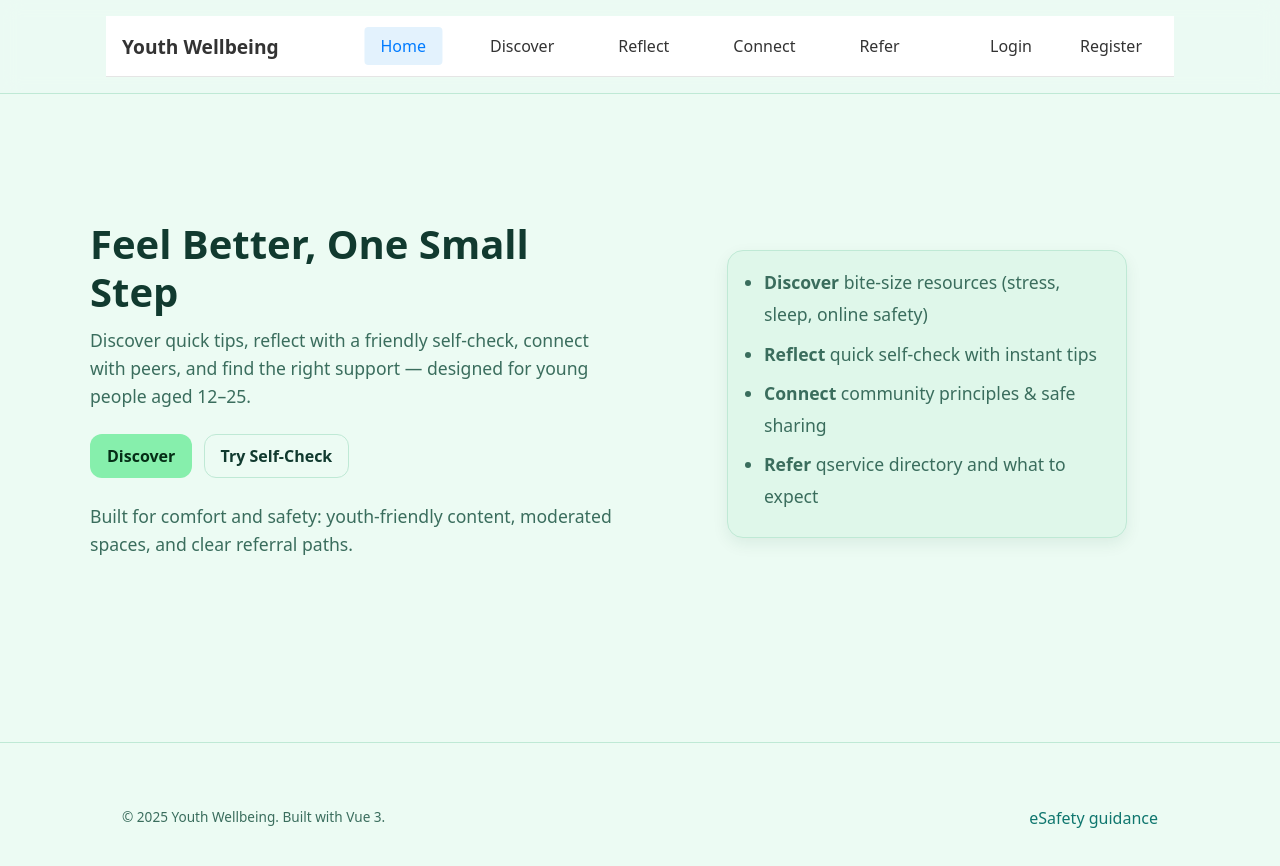
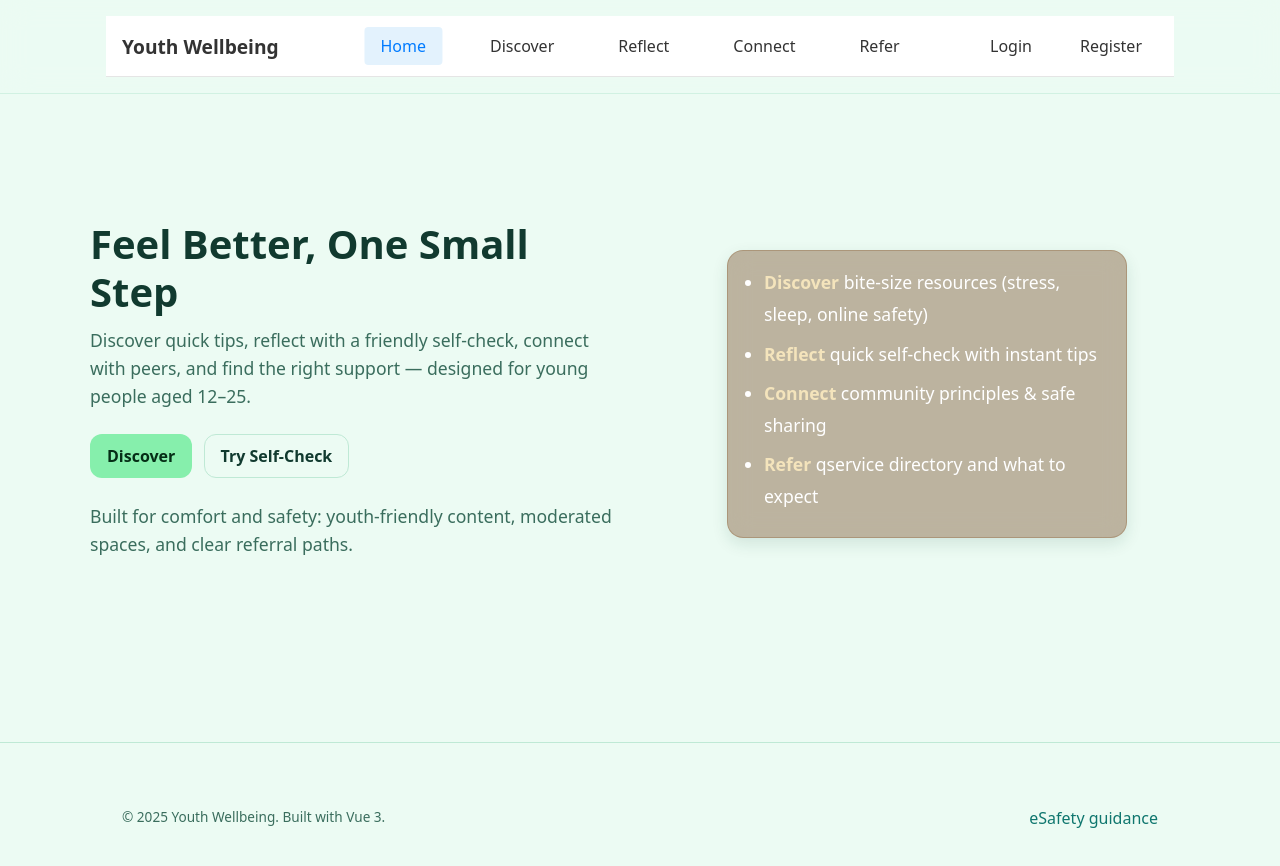
Before and after one commit to olivia5227/FIT5032_28074688_Yuhan_Xu_Project, a Vue app: page / in a window 1280 px wide. Shown: the top 866 px of the page. Built offline with nearby package versions, Linux system fonts and the light colour scheme.

Commit message:
home UI design

```diff
--- a/src/components/NavBar.vue
+++ b/src/components/NavBar.vue
@@ -229,10 +229,12 @@ onUnmounted(() => {
   position: absolute;
   top: 100%;
   right: 0;
-  background: white;
-  border: 1px solid #e5e5e5;
+  background: rgba(255, 255, 255, 0.8);  /* Semi-transparent background */
+  border: 1px solid rgba(229, 229, 229, 0.6);  /* Semi-transparent border */
   border-radius: 6px;
   box-shadow: 0 4px 12px rgba(0,0,0,0.15);
+  backdrop-filter: blur(12px);  /* Frosted glass effect */
+  -webkit-backdrop-filter: blur(12px);  /* Safari support */
   min-width: 180px;
   opacity: 0;
   visibility: hidden;
--- a/src/styles/theme.css
+++ b/src/styles/theme.css
@@ -31,16 +31,20 @@ a:hover{text-decoration:underline}
 .grid{display:grid; gap:1rem; grid-template-columns:repeat(12,1fr)}
 
 .card{
-  background:var(--card);
-  border:1px solid var(--border);
+  background:rgba(223,247,234,0.6);  /* Semi-transparent card background */
+  border:1px solid rgba(191,233,213,0.8);  /* Semi-transparent border */
   border-radius:16px;
   padding:1rem;
-  box-shadow:0 6px 16px rgba(16,78,56,.08);
+  box-shadow:0 6px 16px rgba(16,78,56,.12);
+  backdrop-filter:blur(12px);  /* Frosted glass effect */
+  -webkit-backdrop-filter:blur(12px);  /* Safari support */
 }
 /* Peach variant for suggestion cards */
 .card.peach{
-  background: var(--peach-card);
-  border-color: var(--peach-border);
+  background: rgba(253,232,217,0.6);  /* Semi-transparent peach background */
+  border-color: rgba(251,213,192,0.8);  /* Semi-transparent peach border */
+  backdrop-filter:blur(12px);  /* Frosted glass effect */
+  -webkit-backdrop-filter:blur(12px);  /* Safari support */
 }
 
 /* Buttons: primary = Discover green, ghost = outlined */
@@ -68,9 +72,10 @@ a:hover{text-decoration:underline}
 /* Header/ footer on light theme */
 header.site{
   position:sticky;top:0;z-index:40;
-  background:rgba(236,251,243,.8); /* translucent light green */
-  backdrop-filter:blur(10px);
-  border-bottom:1px solid var(--border);
+  background:rgba(236,251,243,.7); /* More translucent light green */
+  backdrop-filter:blur(15px);  /* Enhanced blur for better frosted effect */
+  -webkit-backdrop-filter:blur(15px);  /* Safari support */
+  border-bottom:1px solid rgba(191,233,213,0.6);  /* Semi-transparent border */
 }
 nav.wrap{display:flex;align-items:center;justify-content:space-between;gap:.5rem}
 
--- a/src/views/Home.vue
+++ b/src/views/Home.vue
@@ -25,7 +25,7 @@
 
       <!-- Right: the four bullet points card -->
       <div class="hero-right">
-        <div class="hero-bullets card">
+        <div class="hero-bullets card card-dark-brown">
           <ul class="helper">
             <li><strong>Discover</strong> bite-size resources (stress, sleep, online safety)</li>
             <li><strong>Reflect</strong> quick self-check with instant tips</li>
@@ -130,6 +130,29 @@
   }
 }
 
+/* Dark brown variant for the right side card */
+.card-dark-brown {
+  background: rgba(139, 109, 76, 0.5) !important;  /* Lighter brown with 50% transparency */
+  border-color: rgba(160, 130, 98, 0.6) !important;  /* Lighter brown border */
+  color: white !important;
+}
+
+.card-dark-brown ul {
+  color: white;
+}
+
+.card-dark-brown li {
+  color: white;
+}
+
+.card-dark-brown strong {
+  color: #f4e4bc;  /* Light cream color for emphasis */
+}
+
+.card-dark-brown .helper {
+  color: rgba(255, 255, 255, 0.9);
+}
+
 /* Optional: slightly smaller min-height on very small screens */
 @media (max-width: 640px) {
   .hero--two-column {
```
